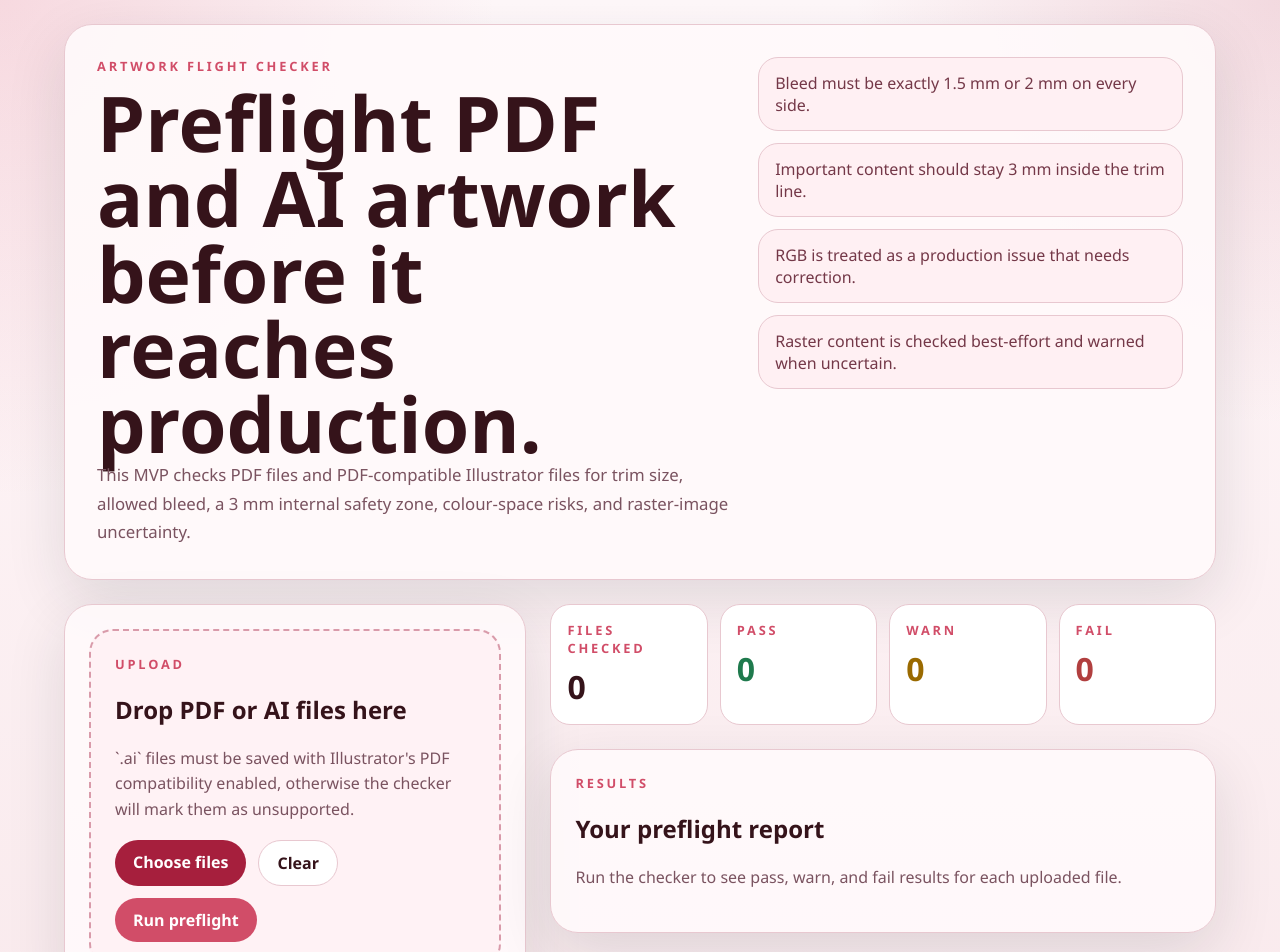
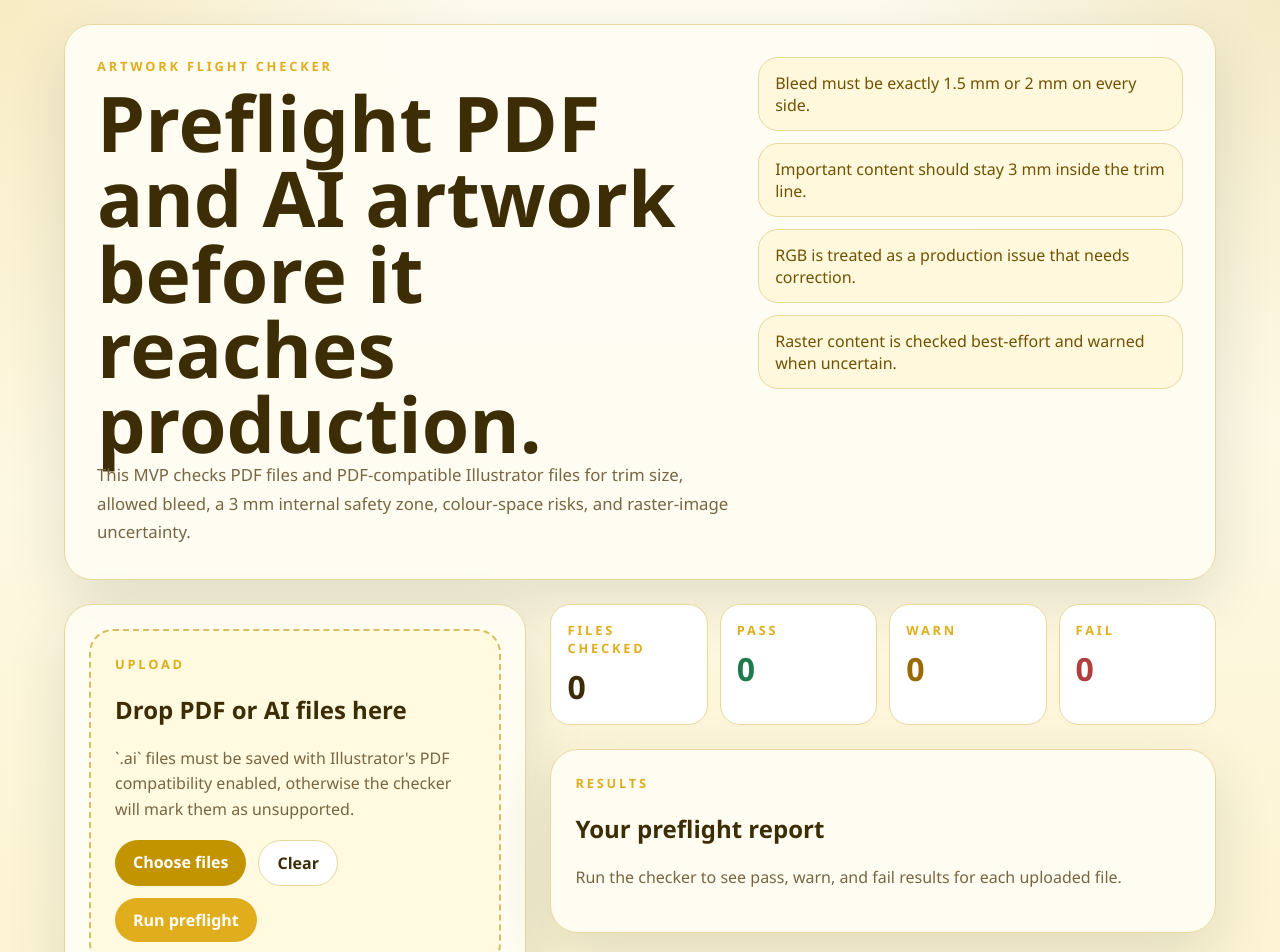
Before and after one commit to stuartmahony67-pixel/flight-checker, a Next.js app: page / in a window 1280 px wide. Shown: the top 952 px of the page. Built offline with nearby package versions, Linux system fonts and the light colour scheme.

Commit message:
Update app theme to yellow

```diff
--- a/app/globals.css
+++ b/app/globals.css
@@ -1,15 +1,15 @@
 :root {
   color-scheme: light;
-  --bg: #f8e7ea;
-  --card: rgba(255, 250, 251, 0.92);
-  --line: #e8c8d0;
-  --ink: #35131a;
-  --muted: #7a5360;
+  --bg: #fbf1c9;
+  --card: rgba(255, 253, 244, 0.94);
+  --line: #e8d89c;
+  --ink: #3c2d07;
+  --muted: #786642;
   --green: #1f7a4d;
   --amber: #9a6a00;
   --red: #b13f3f;
-  --accent: #a61f3d;
-  --accent-2: #d14d68;
+  --accent: #c29400;
+  --accent-2: #e0ae1d;
 }
 
 * {
@@ -24,9 +24,9 @@ body {
 body {
   margin: 0;
   background:
-    radial-gradient(circle at top left, rgba(209, 77, 104, 0.18), transparent 28%),
-    radial-gradient(circle at top right, rgba(166, 31, 61, 0.14), transparent 24%),
-    linear-gradient(180deg, #fff8fa 0%, var(--bg) 100%);
+    radial-gradient(circle at top left, rgba(224, 174, 29, 0.22), transparent 28%),
+    radial-gradient(circle at top right, rgba(194, 148, 0, 0.18), transparent 24%),
+    linear-gradient(180deg, #fffdf2 0%, var(--bg) 100%);
   color: var(--ink);
   font-family: "Segoe UI", ui-sans-serif, system-ui, sans-serif;
 }
@@ -87,9 +87,9 @@ input {
 .rule-card {
   border: 1px solid var(--line);
   border-radius: 20px;
-  background: #fff0f3;
+  background: #fff8dd;
   padding: 14px 16px;
-  color: #743848;
+  color: #705200;
 }
 
 .content-grid {
@@ -104,10 +104,10 @@ input {
 }
 
 .drop-zone {
-  border: 2px dashed #d99baa;
+  border: 2px dashed #d8be61;
   border-radius: 24px;
   padding: 24px;
-  background: rgba(255, 241, 244, 0.82);
+  background: rgba(255, 249, 221, 0.84);
 }
 
 .button-row {
@@ -185,7 +185,7 @@ input {
   height: 18px;
   flex: 0 0 18px;
   border-radius: 999px;
-  border: 3px solid rgba(166, 31, 61, 0.2);
+  border: 3px solid rgba(194, 148, 0, 0.22);
   border-top-color: var(--accent);
   animation: upload-spin 0.8s linear infinite;
 }
@@ -287,8 +287,8 @@ input {
 }
 
 .pill-soft {
-  background: #fbeef1;
-  color: #7a4a58;
+  background: #fff7d6;
+  color: #7a6418;
 }
 
 .result-body {
@@ -320,7 +320,7 @@ input {
 .page-preview-shell {
   border: 1px solid var(--line);
   border-radius: 20px;
-  background: #fff9fb;
+  background: #fffdf2;
   padding: 14px;
 }
 
@@ -337,7 +337,7 @@ input {
   margin-top: 12px;
   border-radius: 16px;
   overflow: hidden;
-  background: #f8e8ec;
+  background: #fbf3cf;
   border: 1px solid var(--line);
 }
 
@@ -410,7 +410,7 @@ input {
   display: flex;
   align-items: center;
   justify-content: center;
-  background: rgba(248, 231, 234, 0.82);
+  background: rgba(251, 241, 201, 0.84);
   color: var(--muted);
   font-weight: 700;
 }
@@ -449,7 +449,7 @@ input {
 
 .page-box {
   border-radius: 16px;
-  background: #fff1f4;
+  background: #fff8de;
   padding: 12px 14px;
 }
 
```
